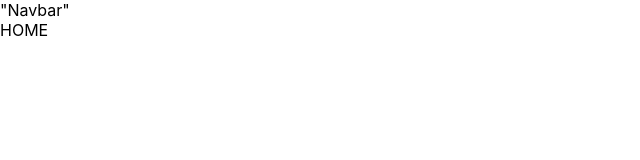
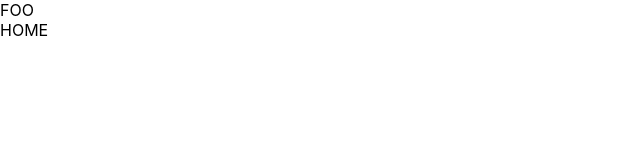
Before and after one commit to kalouo/pawn-gallery-frontend, a React (Create React App) app: page / in a window 1280 px wide. Shown: the top 160 px of the page, without its empty margins (0-640 px from the left). Built offline with nearby package versions, Linux system fonts and the light colour scheme.

Commit message:
feat: styled-components and theme provider

```diff
--- a/package.json
+++ b/package.json
@@ -14,9 +14,11 @@
     "@types/node": "^16.11.45",
     "@types/react": "^18.0.15",
     "@types/react-dom": "^18.0.6",
+    "@types/styled-components": "^5.1.25",
     "react": "^18.2.0",
     "react-dom": "^18.2.0",
     "react-router-dom": "^6.3.0",
+    "styled-components": "^5.3.5",
     "typescript": "^4.7.4",
     "web-vitals": "^2.1.4"
   },
--- a/src/App.tsx
+++ b/src/App.tsx
@@ -1,9 +1,12 @@
-
-import "./App.css";
+import { ThemeProvider } from "theme";
 import Router from "./Router";
 
 function App() {
-  return <Router />;
+  return (
+    <ThemeProvider>
+      <Router />
+    </ThemeProvider>
+  );
 }
 
 export default App;
--- a/src/components/navbar/Navbar.tsx
+++ b/src/components/navbar/Navbar.tsx
@@ -1,3 +1,8 @@
+import styled from "styled-components";
+
+const NavbarContainer = styled.div`
+`;
+
 export const Navbar = () => {
-  return <div>"Navbar"</div>;
+  return <NavbarContainer>FOO</NavbarContainer>;
 };
--- /dev/null
+++ b/src/theme/index.tsx
@@ -0,0 +1,10 @@
+import { ThemeProvider as StyledComponentsThemeProvider } from "styled-components";
+import { theme } from "./theme";
+
+export function ThemeProvider({ children }: { children: React.ReactNode }) {
+  return (
+    <StyledComponentsThemeProvider theme={theme}>
+      {children}
+    </StyledComponentsThemeProvider>
+  );
+}
--- /dev/null
+++ b/src/theme/theme.ts
@@ -0,0 +1,2 @@
+export const theme = () => ({
+});
```
Also changed, not shown: 1 other file (tests, documents, lock files or other folders).
